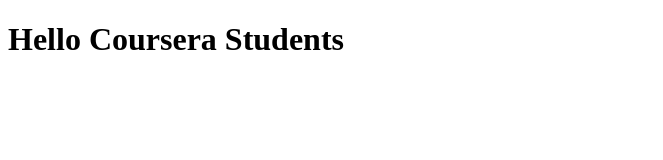
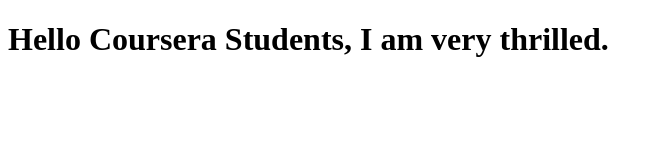
Before and after one commit to brickster3072/coursera-angularjs, a plain HTML site: page index.html in a window 1280 px wide. Shown: the whole page, without its empty margins (0-663 px from the left). Drawn offline with Linux system fonts and the light colour scheme.

Commit message:
Next Commit

```diff
--- a/index.html
+++ b/index.html
@@ -5,6 +5,6 @@
     <title>Hello Coursera</title>
   </head>
   <body>
-    <h1>Hello Coursera Students</h1>
+    <h1>Hello Coursera Students, I am very thrilled.</h1>
   </body>
 </html>
```
